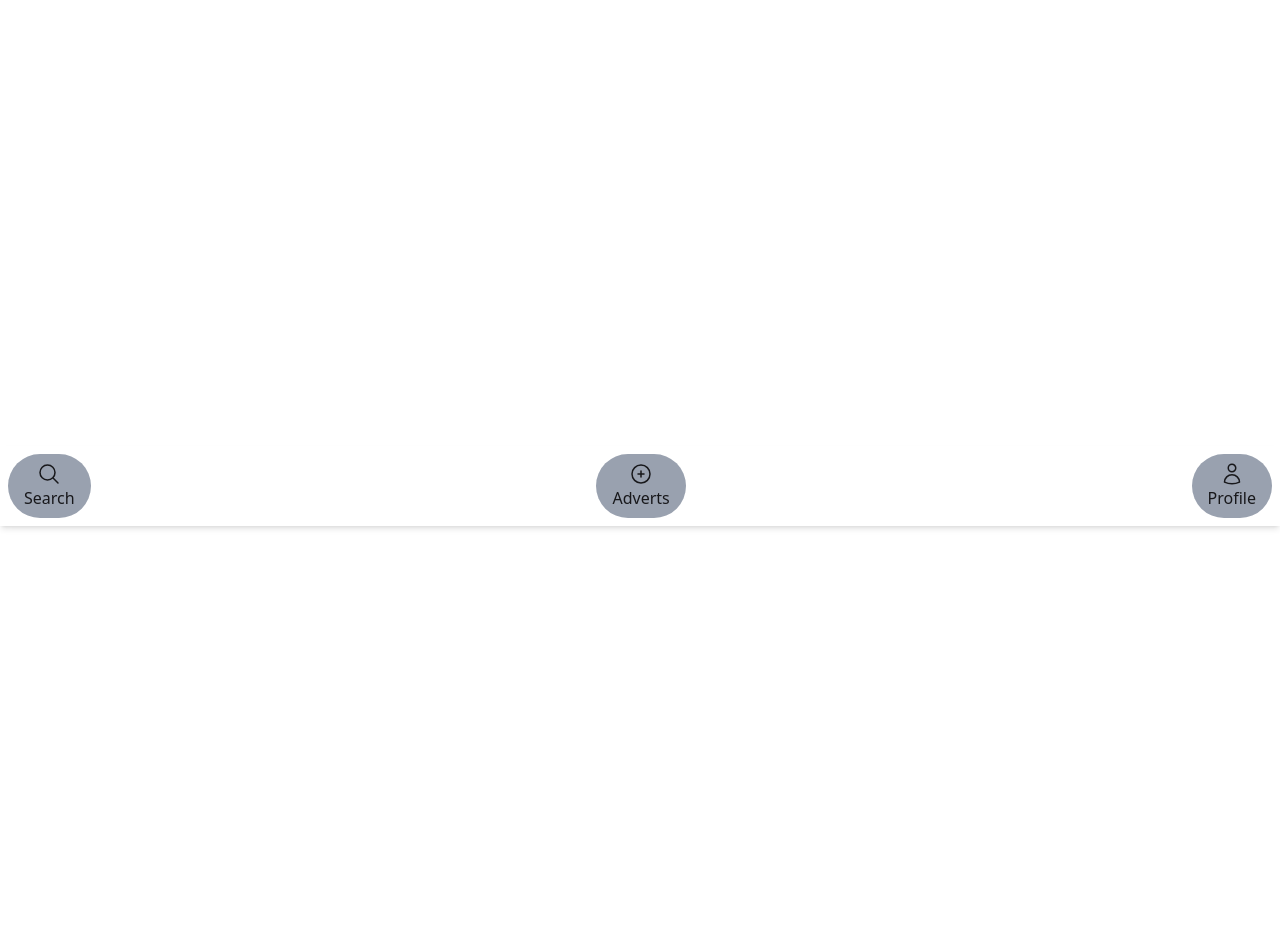
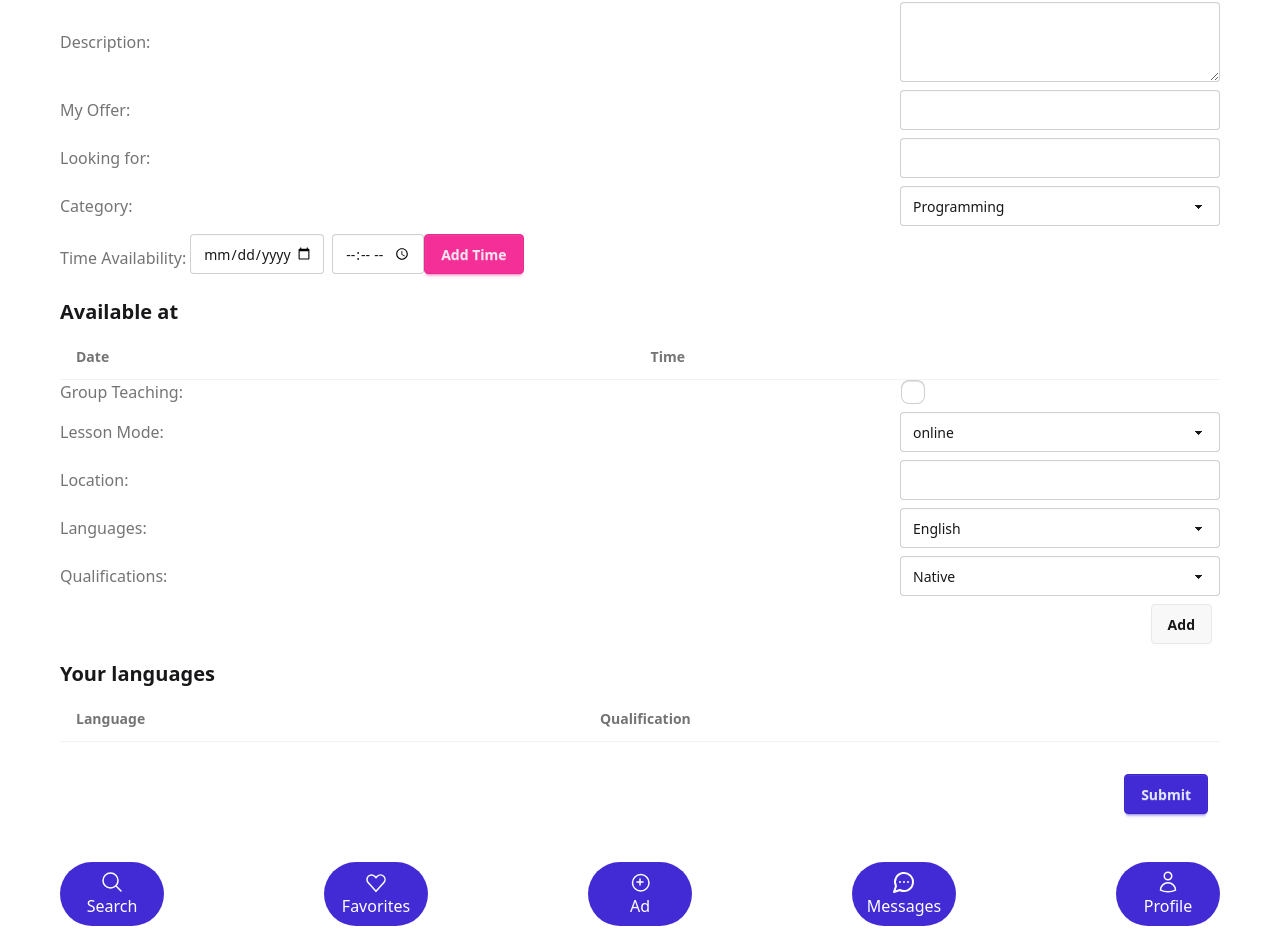
Before and after one commit to smirnovmykyta/fe-SkillNest, a React (Vite) app: page /ad in a window 1280 px wide. Before the commit this address had no page. Shown: the part 274-1216 px from the top of the page. Before the commit the page ends 800 px from the top, so only its background shows below. Built offline with nearby package versions, Linux system fonts and the light colour scheme.

Commit message:
noas wrong upgrade in main

```diff
--- a/package.json
+++ b/package.json
@@ -14,8 +14,11 @@
     "axios": "^1.8.1",
     "dotenv": "^16.4.7",
     "lodash": "^4.17.21",
+    "lucide": "^0.477.0",
+    "lucide-react": "^0.477.0",
     "react": "^18.3.1",
     "react-dom": "^18.3.1",
+    "react-icons": "^5.5.0",
     "react-router-dom": "^7.1.1"
   },
   "devDependencies": {
--- a/src/App.jsx
+++ b/src/App.jsx
@@ -1,18 +1,27 @@
-import { Routes, Route } from "react-router-dom";
+import { useState } from "react";
+
+import { Routes, Route, useNavigate } from "react-router-dom";
 import MainLayout from "./Layouts/MainLayout";
 import CardDetails from "./components/CardDetails";
 import CardList from "./components/CardList";
 import CreateAdvertisement from "./components/CreateAdvertisement.jsx";
+import Register from "./components/Register.jsx";
+import Login from "./components/Login.jsx";
+import Favorites from "./components/Favorites.jsx";
 
 const App = () => {
+  const [authenticated, setAuthenticated] = useState(true);
+  const navigate = useNavigate();
+
   return (
     <Routes>
-      {/* MainLayout applies only to the homepage */}
       <Route path="/" element={<MainLayout />}>
         <Route index element={<CardList />} />
-        <Route path="/carddetails/:id" element={<CardDetails />} />
-          <Route path="/caform" element={<CreateAdvertisement />} />
-        <Route path="*" element={<h2>Not Found</h2>} />
+        <Route path="/ad" element={<CreateAdvertisement />} />
+        <Route path="/favorites" element={<Favorites />} />
+        <Route path="/register" element={<Register />} />
+        <Route path="/login" element={<Login />} />
+        <Route path="/card/:id" element={<CardDetails />} />
       </Route>
     </Routes>
   );
--- a/src/Layouts/MainLayout.jsx
+++ b/src/Layouts/MainLayout.jsx
@@ -1,4 +1,4 @@
-import {Outlet} from "react-router-dom";
+import { Outlet } from "react-router-dom";
 import Header from "../components/Header";
 import Searchbar from "../components/Searchbar";
 import Bottomnav from "../components/Bottomnav";
@@ -6,12 +6,13 @@ import Bottomnav from "../components/Bottomnav";
 const MainLayout = () => {
   return (
     <>
-            <Header/>
-            <Searchbar/>
-            <div className=" pb-16">
-                <Outlet/>
+      <Header />
+      <Searchbar />
+      <div>
+        <Outlet />
+        <Bottomnav />
       </div>
-            <Bottomnav/>
+
       {/* <Footer /> */}
     </>
   );
--- a/src/components/Bottomnav.jsx
+++ b/src/components/Bottomnav.jsx
@@ -1,36 +1,41 @@
-import { useState } from "react";
-import { useNavigate } from "react-router-dom";
-import Searchbar from "./Searchbar";
+import { Link, useNavigate } from "react-router-dom";
+// import Searchbar from "./Searchbar";
+import { LuMessageCircleMore } from "react-icons/lu";
 
 const Bottomnav = () => {
   const navigate = useNavigate();
-  const [authenticated, setAuthenticated] = useState(false);
 
   const handlePress = (e) => {
     const key = e.currentTarget.children[1].textContent;
     console.log(e.currentTarget.children[1].textContent);
-    if (!authenticated) {
-      console.log("Not Authenticated");
-      navigate("/");
-    }
+
     switch (key) {
-      case "Adverts":
-        navigate("caform");
-        break;
-      case "Search":
+      case "search":
         navigate("/");
         break;
-      default:
+      case "Ad":
+        navigate("ad");
+        break;
+      case "Favorites":
+        navigate("/favorites");
+        break;
+      case "Messages":
+        navigate("/messages");
+        break;
+      case "Profile":
         navigate("/profile");
         break;
+      default:
+        navigate("/loginregister");
     }
   };
 
   return (
     <div>
-      <div className="btm-nav p-2 flex justify-between items-center fixed bottom-0 w-full shadow-md">
+      <div className="btm-nav px-[60px] py-4 flex justify-between items-center w-full shadow-md">
+        <Link to="search">
           <button
-          className="flex flex-col items-center justify-center rounded-full bg-gray-400 px-4 py-2 hover:bg-gray-600"
+            className="flex flex-col w-26 bg-primary text-white items-center justify-center rounded-full px-4 py-2 hover:bg-gray-600"
             onClick={handlePress}
           >
             <svg
@@ -49,8 +54,10 @@ const Bottomnav = () => {
             </svg>
             <span className="btm-nav-label">Search</span>
           </button>
+        </Link>
+        <Link to="favorites">
           <button
-          className="flex flex-col items-center justify-center rounded-full bg-gray-400 px-4 py-2 hover:bg-gray-600"
+            className="flex flex-col w-26 bg-primary text-white items-center justify-center rounded-full px-4 py-2 hover:bg-gray-600"
             onClick={handlePress}
           >
             <svg
@@ -64,13 +71,46 @@ const Bottomnav = () => {
               <path
                 strokeLinecap="round"
                 strokeLinejoin="round"
-              d="M12 9v6m3-3H9m12 0a9 9 0 1 1-18 0 9 9 0 0 1 18 0Z"
+                d="M4.318 6.318a4.5 4.5 0 0 1 6.364 0L12 7.636l1.318-1.318a4.5 4.5 0 1 1 6.364 6.364L12 21.364 4.318 12.682a4.5 4.5 0 0 1 0-6.364z"
               />
             </svg>
-          <span className="btm-nav-label">Adverts</span>
+            <span className="btm-nav-label">Favorites</span>
           </button>
+        </Link>
+        <Link to="ad">
           <button
-          className="flex flex-col items-center justify-center rounded-full bg-gray-400 px-4 py-2 hover:bg-gray-600"
+            className="flex flex-col w-26 bg-primary text-white items-center justify-center rounded-full px-4 py-2 hover:bg-gray-600"
+            onClick={handlePress}
+          >
+            <svg
+              xmlns="http://www.w3.org/2000/svg"
+              fill="none"
+              viewBox="0 0 24 24"
+              strokeWidth={1.5}
+              stroke="currentColor"
+              className="size-6"
+            >
+              <path
+                strokeLinecap="round"
+                strokeLinejoin="round"
+                d="M21 12.75a8.25 8.25 0 1 1-16.5 0 8.25 8.25 0 0 1 16.5 0ZM12 9v6m3-3H9"
+              />
+            </svg>
+            <span className="btm-nav-label">Ad</span>
+          </button>
+        </Link>
+        <Link to="messages">
+          <button
+            className="flex flex-col w-26 bg-primary text-white items-center justify-center rounded-full px-4 py-2 hover:bg-gray-600"
+            onClick={handlePress}
+          >
+            <LuMessageCircleMore size={24} />
+            <span className="btm-nav-label">Messages</span>
+          </button>
+        </Link>
+        <Link to="profile">
+          <button
+            className="flex flex-col w-26 bg-primary text-white items-center justify-center rounded-full px-4 py-2 hover:bg-gray-600"
             onClick={handlePress}
           >
             <svg
@@ -89,6 +129,7 @@ const Bottomnav = () => {
             </svg>
             <span className="btm-nav-label">Profile</span>
           </button>
+        </Link>
       </div>
     </div>
   );
--- a/src/components/CreateAdvertisement.jsx
+++ b/src/components/CreateAdvertisement.jsx
@@ -1,12 +1,12 @@
-import {useState} from "react";
+import { useState } from "react";
 import _ from "lodash";
 
 import { defaultAdvertisement } from "../constant/defaultAdvertisement.js";
 import { languages } from "../constant/languages.js";
 import { category } from "../constant/category.js";
 import { qualifications } from "../constant/qualifications.js";
-import {lessonMode} from "../constant/lessonMode.js";
-import {createAdvertisement} from "../api/advertisementApi.js";
+import { lessonMode } from "../constant/lessonMode.js";
+import { createAdvertisement } from "../api/advertisementApi.js";
 
 const CreateAdvertisement = () => {
   const [date, setDate] = useState("");
@@ -35,7 +35,7 @@ const CreateAdvertisement = () => {
   };
 
   const addLanguage = () => {
-    if(formData.languages.some(el => _.isEqual(el, language))) return;
+    if (formData.languages.some((el) => _.isEqual(el, language))) return;
 
     setFormData({
       ...formData,
@@ -46,9 +46,7 @@ const CreateAdvertisement = () => {
   const removeLanguage = (key) => {
     setFormData({
       ...formData,
-      languages: formData.languages.filter(
-          (_, index) => index !== key
-      ),
+      languages: formData.languages.filter((_, index) => index !== key),
     });
   };
 
@@ -58,7 +56,12 @@ const CreateAdvertisement = () => {
   };
 
   const addTimeAvailability = () => {
-    if (!date || !time || formData.timeAvailability.some(el => _.isEqual(el, { date, time }))) return;
+    if (
+      !date ||
+      !time ||
+      formData.timeAvailability.some((el) => _.isEqual(el, { date, time }))
+    )
+      return;
     setFormData({
       ...formData,
       timeAvailability: [...formData.timeAvailability, { date, time }],
@@ -77,16 +80,16 @@ const CreateAdvertisement = () => {
   };
   const handleSubmit = async (e) => {
     e.preventDefault();
-    try{
+    try {
       const res = await createAdvertisement(formData);
-      console.info(res)
+      console.info(res);
     } catch (err) {
-      console.error(err)
+      console.error(err);
     }
     console.log("NOA", formData);
   };
   return (
-    <form onSubmit={handleSubmit} className="p-4 space-y-4 ">
+    <form onSubmit={handleSubmit} className="px-[60px] space-y-4 ">
       <div className="min-w-[490px] justify-content-center items-center">
         <div className="form-control flex mb-2">
           <label className="label">
@@ -319,7 +322,10 @@ const CreateAdvertisement = () => {
                 {formData.languages.map((item, index) => (
                   <tr key={index}>
                     <td>{item.language}</td>
-                    <td>{item.qualification.charAt(0).toUpperCase() + item.qualification.slice(1)}</td>
+                    <td>
+                      {item.qualification.charAt(0).toUpperCase() +
+                        item.qualification.slice(1)}
+                    </td>
                     <td
                       onClick={() => removeLanguage(index)}
                       className="btn btn-error"
@@ -332,7 +338,10 @@ const CreateAdvertisement = () => {
             </table>
           </div>
         </div>
-        <button type="submit" className="btn btn-primary flex ml-auto mt-2">
+        <button
+          type="submit"
+          className="btn btn-primary flex ml-auto my-8 mr-3"
+        >
           Submit
         </button>
       </div>
--- /dev/null
+++ b/src/components/Favorites.jsx
@@ -0,0 +1,5 @@
+const Favorites = () => {
+  return <div className="h-[680px]">Favorites</div>;
+};
+
+export default Favorites;
--- a/src/components/Header.jsx
+++ b/src/components/Header.jsx
@@ -10,10 +10,10 @@ const Header = () => {
       </div>
       <div className="flex gap-4 justify-end mr-10">
         <button className="btn btn-active btn-accent gap-4">
-          <Link to={"login"}>Log In</Link>
+          <Link to={"loginregister"}>Log In</Link>
         </button>
         <button className="btn btn-ghost hover:btn">
-          <Link to={"register"}>Register</Link>
+          <Link to={"loginregister"}>Register</Link>
         </button>
       </div>
     </div>
--- a/src/components/Login.jsx
+++ b/src/components/Login.jsx
@@ -1,5 +1,3 @@
-import React from "react";
-
 const Login = () => {
   return <div>Login</div>;
 };
--- /dev/null
+++ b/src/components/Register.jsx
@@ -0,0 +1,5 @@
+const Register = () => {
+  return <div>Register</div>;
+};
+
+export default Register;
```
Also changed, not shown: src/components/Card.jsx (+8 -2 lines), src/components/CardList.jsx (+8 -10 lines), src/main.jsx (+5 -5 lines), src/assets/sprechblase.svg (added), 1 other file (tests, documents, lock files or other folders). Lines whose indentation alone changed are shown as unchanged.
